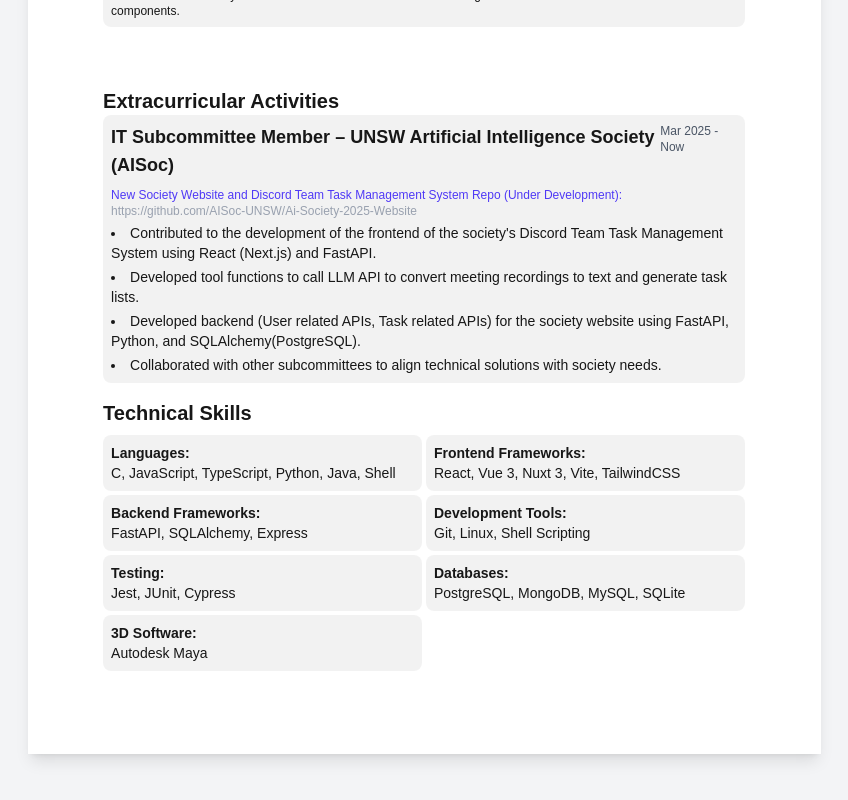
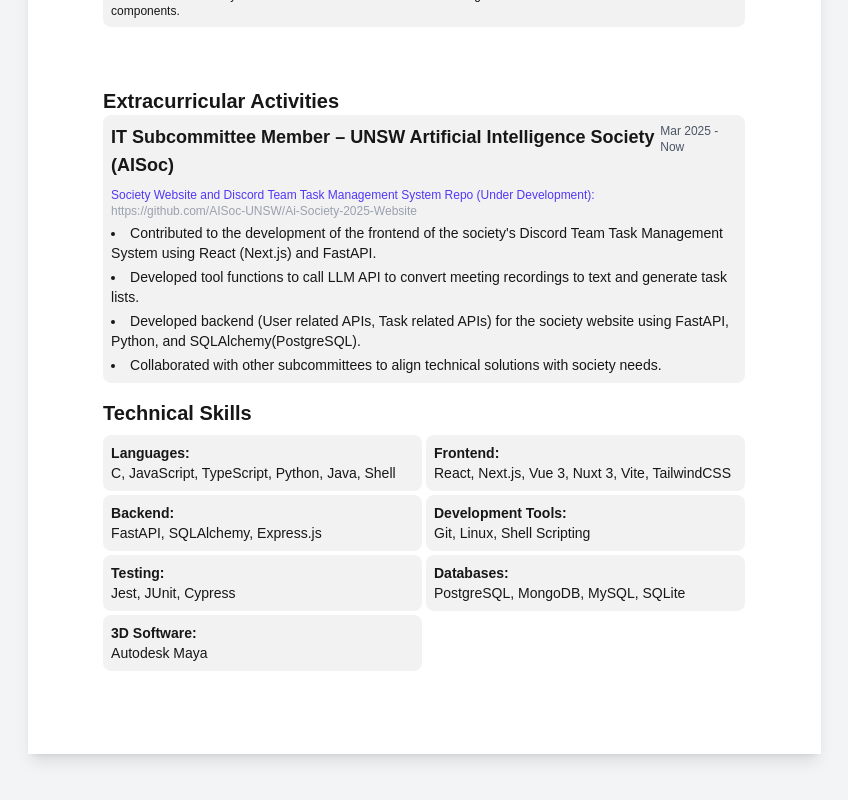
Before and after one commit to CUinspace233/my-resume, a Next.js app: page /en in a window 1280 px wide. Shown: the part 1237-2037 px from the top of the page, without its empty margins (216-1064 px from the left). Built offline with nearby package versions, Linux system fonts and the light colour scheme.

Commit message:
Refactor English and Chinese message files to simplify terminology for frontend and backend frameworks, and update project description for clarity. Adjust TechnicalSkills component to reflect these changes and enhance technology listings.

```diff
--- a/messages/en.json
+++ b/messages/en.json
@@ -54,8 +54,8 @@
     "skills": {
       "title": "Technical Skills",
       "languages": "Languages",
-      "frontend_frameworks": "Frontend Frameworks",
-      "backend_frameworks": "Backend Frameworks",
+      "frontend_frameworks": "Frontend",
+      "backend_frameworks": "Backend",
       "devTools": "Development Tools",
       "testing": "Testing",
       "databases": "Databases",
@@ -118,7 +118,7 @@
             "Collaborated with other subcommittees to align technical solutions with society needs."
           ],
           "repoUrl": "https://github.com/AISoc-UNSW/Ai-Society-2025-Website",
-          "repoDescription": "New Society Website and Discord Team Task Management System Repo (Under Development):"
+          "repoDescription": "Society Website and Discord Team Task Management System Repo (Under Development):"
         }
       ]
     }
--- a/messages/zh.json
+++ b/messages/zh.json
@@ -54,8 +54,8 @@
     "skills": {
       "title": "技术技能",
       "languages": "编程语言",
-      "frontend_frameworks": "前端框架",
-      "backend_frameworks": "后端框架",
+      "frontend_frameworks": "前端",
+      "backend_frameworks": "后端",
       "devTools": "开发工具",
       "testing": "测试",
       "databases": "数据库",
@@ -118,7 +118,7 @@
             "与其他部门成员合作，确保技术解决方案符合社团需求。"
           ],
           "repoUrl": "https://github.com/AISoc-UNSW/Ai-Society-2025-Website",
-          "repoDescription": "新社团网站和Discord团队任务管理系统 Repo (开发中):"
+          "repoDescription": "社团网站和Discord团队任务管理系统 Repo (开发中):"
         }
       ]
     }
--- a/src/components/TechnicalSkills.tsx
+++ b/src/components/TechnicalSkills.tsx
@@ -16,15 +16,15 @@
         </div>
         <div className="p-2 rounded-lg bg-black/[.05] dark:bg-white/[.06]">
           <div>
-            <strong>{t('frontend_frameworks') || 'Frontend frameworks'}:</strong>
+            <strong>{t('frontend_frameworks') || 'Frontend'}:</strong>
           </div>
-          <span className="block">React, Vue 3, Nuxt 3, Vite, TailwindCSS</span>
+          <span className="block">React, Next.js, Vue 3, Nuxt 3, Vite, TailwindCSS</span>
         </div>
         <div className="p-2 rounded-lg bg-black/[.05] dark:bg-white/[.06]">
           <div>
-            <strong>{t('backend_frameworks') || 'Backend frameworks'}:</strong>
+            <strong>{t('backend_frameworks') || 'Backend'}:</strong>
           </div>
-          <span className="block">FastAPI, SQLAlchemy, Express</span>
+          <span className="block">FastAPI, SQLAlchemy, Express.js</span>
         </div>
         <div className="p-2 rounded-lg bg-black/[.05] dark:bg-white/[.06]">
           <div>
```
